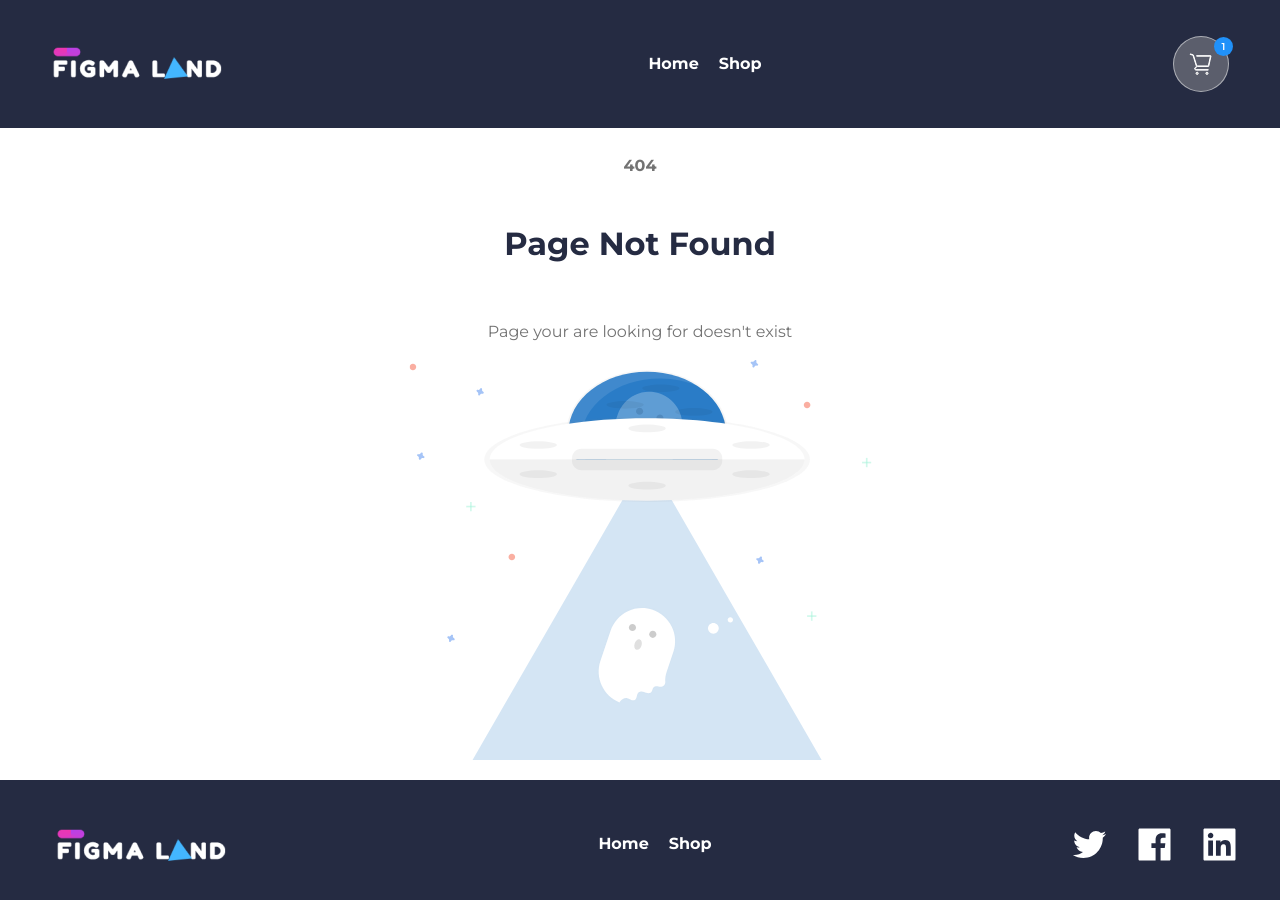
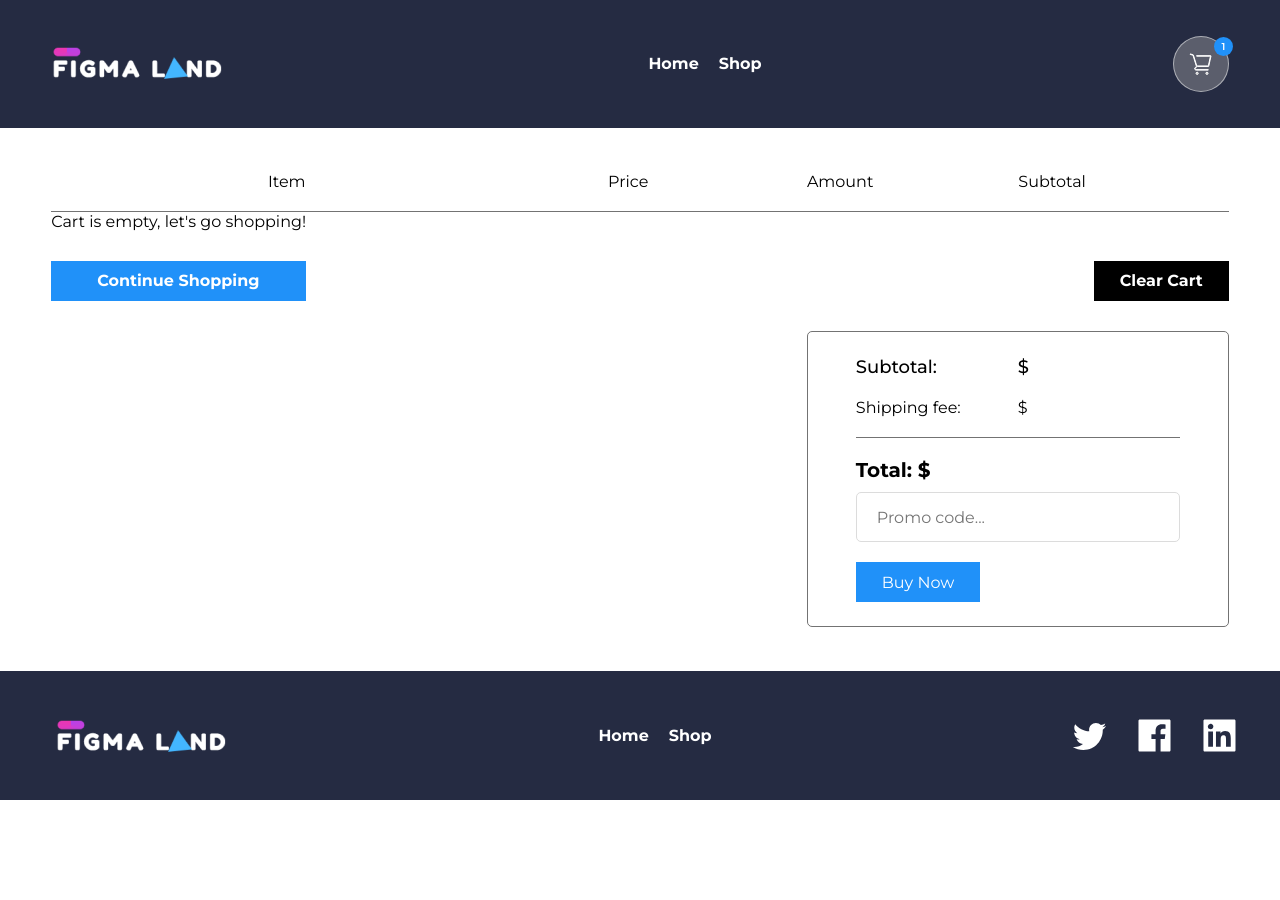
Before and after one commit to mighty-mite/online-store, a React (Vite) app: page /cart in a window 1280 px wide. Before the commit this address had no page. Shown: the top 900 px of the page. After the commit the page ends 800 px from the top, so only its background shows below. Built offline with nearby package versions, Linux system fonts and the light colour scheme.

Commit message:
feat: add cart page without functionality

```diff
--- a/src/App.tsx
+++ b/src/App.tsx
@@ -9,6 +9,7 @@ import Footer from './components/footer/Footer';
 import './commonStyles/normalize.scss';
 import './commonStyles/global.scss';
 import './app.scss';
+import CartPage from './pages/cartPage/CartPage';
 
 export default function App() {
   return (
@@ -18,6 +19,7 @@ export default function App() {
         <Route path="/" element={<HomePage />} />
         <Route path="/shop" element={<ShopPage />} />
         <Route path="/shop/:productId" element={<SingleProductPage />} />
+        <Route path="/cart" element={<CartPage />} />
         <Route path="*" element={<ErrorPage />} />
       </Routes>
       <Footer />
--- a/src/components/header/Header.tsx
+++ b/src/components/header/Header.tsx
@@ -14,7 +14,7 @@ function Header() {
           <img src={logo} alt="logo" />
         </Link>
         <NavBar />
-        <Link to="/" className="header__cart">
+        <Link to="/cart" className="header__cart">
           <img src={cart} alt="cart" />
         </Link>
       </div>
--- /dev/null
+++ b/src/pages/cartPage/CartPage.tsx
@@ -0,0 +1,46 @@
+import { Link } from 'react-router-dom';
+import './cartPage.scss';
+
+function CartPage() {
+  return (
+    <section id="cart-page" className="cart">
+      <div className="cart__center">
+        <div className="cart__head">
+          <div className="cart__head-item">Item</div>
+          <div className="cart__head-price">Price</div>
+          <div className="cart__head-amount">Amount</div>
+          <div className="cart__head-subtotal">Subtotal</div>
+        </div>
+        <div className="items">Cart is empty, let&apos;s go shopping!</div>
+        <div className="cart__controls">
+          <Link className="cart__go-shopping-btn" to="/">
+            Continue Shopping
+          </Link>
+          <button className="cart__clear-btn" type="button">
+            Clear Cart
+          </button>
+        </div>
+        <div className="total cart__total">
+          <div className="total__sub">
+            <span className="total__sub-text">Subtotal:</span>
+            <span className="total__sub-value">$</span>
+          </div>
+          <div className="total__shipping">
+            <span className="total__shipping-text">Shipping fee:</span>
+            <span className="total__shipping-value">$</span>
+          </div>
+          <div className="total__bottom">
+            <span className="total__bottom-text">Total: </span>
+            <span className="total__bottom-value">$</span>
+          </div>
+          <input className="total__promo" placeholder="Promo code..." />
+          <button className="total__buy" type="button">
+            Buy Now
+          </button>
+        </div>
+      </div>
+    </section>
+  );
+}
+
+export default CartPage;
--- /dev/null
+++ b/src/pages/cartPage/cartPage.scss
@@ -0,0 +1,187 @@
+.cart__center {
+	margin: 0 auto;
+	max-width: 92%;
+	padding: 20px 0;
+
+	display: flex;
+	flex-direction: column;
+}
+
+.cart__pagination {
+	display: flex;
+	align-items: center;
+	justify-items: center;
+	width: 100%;
+	padding-bottom: 20px;
+}
+
+.cart__pagination-text {
+	font-weight: 700;
+	margin-right: 10px;
+}
+
+.cart__pagination-input {
+	padding: 17px 20px;
+	width: 60px;
+	height: 50px;
+
+	background: white;
+	border: 1px solid #dcdcdc;
+	box-shadow: 0px 2px 4px rgba(0, 0, 0, 0.1);
+	border-radius: 5px;
+	margin-right: auto;
+	&:focus {
+		outline: 1px solid #2091f9;
+	}
+}
+
+.cart__pagination-btn {
+	width: 50px;
+	height: 40px;
+	background: #ffffff;
+	border: 1px solid black;
+	border-radius: 5px;
+	cursor: pointer;
+}
+
+.left-btn {
+	// background-image: url("./../icons/arrow-left.svg");
+	background-repeat: no-repeat;
+	background-position: center center;
+	margin-right: 10px;
+}
+
+.right-btn {
+	// background-image: url("./../icons/arrow-right.svg");
+	background-repeat: no-repeat;
+	background-position: center center;
+}
+
+.cart__pagination-page {
+	color: black;
+	font-weight: 700;
+	margin-right: 10px;
+}
+
+.cart__head {
+	display: grid;
+	grid-template-columns: 40% 18% 18% 18% auto;
+	justify-items: center;
+
+	padding-bottom: 20px;
+	border-bottom: 1px solid #737373;
+}
+
+.cart__controls {
+	margin-top: 30px;
+	margin-bottom: 30px;
+	display: flex;
+	align-items: center;
+	justify-content: space-between;
+}
+
+.cart__go-shopping-btn {
+	height: 40px;
+	left: 942px;
+	top: 349px;
+	cursor: pointer;
+	background: #2091f9;
+	border: none;
+	padding: 16px 46px;
+	display: flex;
+	align-items: center;
+	justify-content: center;
+	color: white;
+	font-weight: 700;
+	font-size: 16px;
+	line-height: 24px;
+}
+
+.cart__clear-btn {
+	padding: 16px 26px;
+	height: 40px;
+	left: 942px;
+	top: 349px;
+	cursor: pointer;
+	background: black;
+	border: none;
+	display: flex;
+	align-items: center;
+	justify-content: center;
+	color: white;
+	font-weight: 700;
+	font-size: 16px;
+	line-height: 24px;
+}
+
+.cart__total {
+	align-self: flex-end;
+}
+
+
+
+
+.total {
+	padding: 1.5rem 3rem;
+	width: 422px;
+	border: 1px solid #737373;
+	border-radius: 5px;
+}
+
+.total__sub,
+.total__shipping,
+.cart__bottom {
+	display: grid;
+	grid-template-columns: 1fr 1fr;
+}
+
+.total__sub {
+	margin-bottom: 20px;
+	font-size: 18px;
+	font-weight: 500;
+}
+
+.total__shipping {
+	padding-bottom: 20px;
+	border-bottom: 1px solid #737373;
+}
+
+.total__bottom {
+	padding-top: 20px;
+	font-size: 20px;
+	font-weight: 700;
+	margin-bottom: 10px;
+}
+
+.total__promo {
+	padding: 17px 20px;
+	width: 100%;
+	height: 50px;
+	background: #ffffff;
+	border: 1px solid #dcdcdc;
+	border-radius: 5px;
+	margin-bottom: 20px;
+	&:focus {
+		outline: 1px solid #2091f9;
+	}
+}
+
+.total__buy {
+	display: flex;
+	justify-content: center;
+	align-items: center;
+	padding: 16px 46px;
+	border: none;
+	color: white;
+	padding: 16px 26px;
+	height: 40px;
+
+	background: #2091f9;
+	cursor: pointer;
+}
+
+@media (max-width: 800px) {
+	.total {
+		width: 100%;
+	}
+}
```
